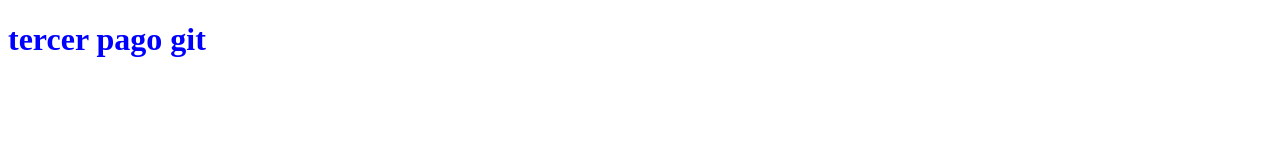
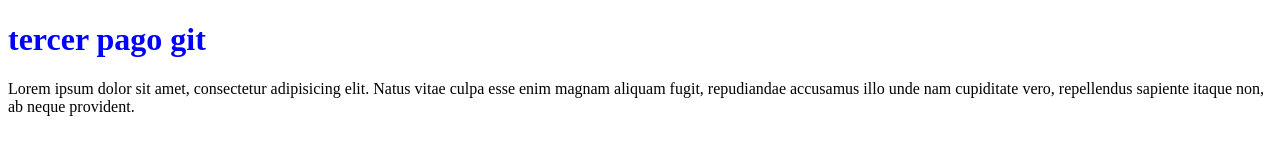
Before and after one commit to jac-abc/proyect_demo, a plain HTML site: page public/index.html in a window 1280 px wide. Drawn offline with Linux system fonts and the light colour scheme.

Commit message:
he agregado una modificacion

```diff
--- a/public/index.html
+++ b/public/index.html
@@ -6,5 +6,6 @@
 </head>
 <body>
 <h1>tercer pago git</h1>
+Lorem ipsum dolor sit amet, consectetur adipisicing elit. Natus vitae culpa esse enim magnam aliquam fugit, repudiandae accusamus illo unde nam cupiditate vero, repellendus sapiente itaque non, ab neque provident.
 
 </body>
```
